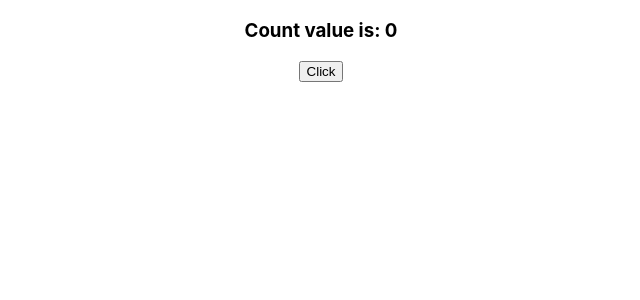
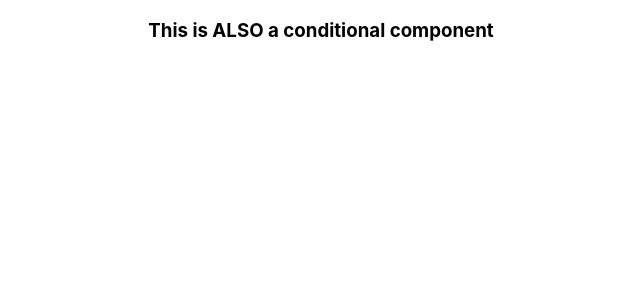
Before and after one commit to goosefin/react-hooks-practice, a React (Create React App) app: page / in a window 1280 px wide. Shown: the top 300 px of the page, without its empty margins (319-959 px from the left). Built offline with nearby package versions, Linux system fonts and the light colour scheme.

Commit message:
conditional rendering

```diff
--- a/src/App.js
+++ b/src/App.js
@@ -4,15 +4,19 @@ import Profile from './components/Profile';
 import Counter from './components/Counter';
 import Resume from './components/Resume';
 import FunctionEvent from './components/FunctionEvent';
+import FunctionalCounter from './components/FunctionalCounter';
+import ConditionalComponent from './components/ConditionalComponent';
 
 function App() {
   return (
     <div className="App">
     {/* <Profile name='Goose' lastName='Fin'/> */}
     {/* <Message messageContent='This is a message from props'/> */}
-    <Counter/>
+    {/* <Counter/> */}
     {/* <Resume name="Goose"/> */}
     {/* <FunctionEvent/> */}
+    {/* <FunctionalCounter/> */}
+    <ConditionalComponent/>
     </div>
   );
 }
--- /dev/null
+++ b/src/components/ConditionalComponent.js
@@ -0,0 +1,15 @@
+import { useState } from 'react'
+import Counter from './Counter'
+import FunctionalCounter from './FunctionalCounter'
+
+export default function ConditionalComponent(){
+    const [display,setDisplay] = useState(false)
+    let output
+
+    if(display){
+        output = <h3>This is a conditional component</h3>
+    }else{
+        output = <h3>This is ALSO a conditional component</h3>
+    }
+    return <>{output}</>
+}
--- a/src/components/Counter.js
+++ b/src/components/Counter.js
@@ -19,7 +19,7 @@ class Counter extends Component{
     render(){
         return(
             <>
-                <h3>Count value is: {this.state.counter}</h3>
+                <h1>Counter value is: {this.state.counter}</h1>
                 {/* We use the syntax below in order to avoid having to bind the key word this to that specific method within the constructor. */}
                 {/* <button onClick={()=> this.increment()}>Click</button> */}
                 <button onClick={this.increment}>Click</button>
--- /dev/null
+++ b/src/components/FunctionalCounter.js
@@ -0,0 +1,19 @@
+import { useState } from 'react';
+
+function FunctionalCounter(){
+    // To hold state you pass in two values to the array: the variable name and a method name to update the state value
+    // The other side of this equation calls setState and the param is the value at which you want to initialize that variable
+    const [counter, setCounter] = useState(0)
+
+    const increment = () =>{
+        setCounter(counter + 1)
+    }
+    return(
+        <>
+        <h1>Functional Counter Value: {counter}</h1>
+        <button onClick={increment}>Click</button>
+        </>
+    )
+}
+
+export default FunctionalCounter
```
